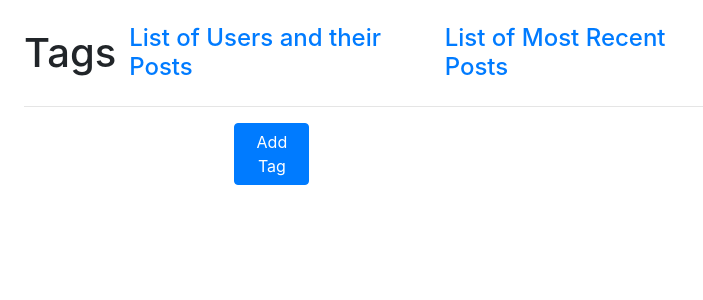
After one commit to bluesh322/blogly, a Flask app: page /tags in a window 1280 px wide. The commit adds this page. Shown: the top 300 px of the page, without its empty margins (0-703 px from the left). Run offline with Flask 2, Linux system fonts and the light colour scheme; data that the repository does not hold is empty; some libraries are stand-ins or nearby versions.

Commit message:
one to many and many to many relationships set up while creating posts and tags

```diff
--- a/app.py
+++ b/app.py
@@ -1,6 +1,6 @@
 from flask import Flask, request, render_template, redirect, flash, jsonify, session
 from flask_debugtoolbar import DebugToolbarExtension
-from models import db, connect_db, User
+from models import db, connect_db, User, Post, Tag, PostTag
 
 app = Flask(__name__)
 
@@ -17,7 +17,15 @@ sess = db.session # I don't wanna type db.session all the time
 @app.route('/')
 def show_index():
     """Redirects to /users"""
-    return redirect("/users")
+    posts_by_recent = Post.query.order_by(Post.created_at.asc()).limit(5).from_self().all()
+    return render_template("blogly.html", posts_by_recent=posts_by_recent)
+
+@app.errorhandler(404)
+def page_not_found(e):
+    # note that we set the 404 status explicitly
+    return render_template('404.html'), 404
+
+# ------------------------------------------User ROUTES------------------------------------------------------------------------
 
 @app.route('/users')
 def index():
@@ -29,7 +37,8 @@ def index():
 def show_user_details(user_id):
     """Show user details"""
     user = User.query.get_or_404(user_id)
-    return render_template("details.html", user=user)
+    posts = Post.query.filter(Post.user_id == user_id).all()
+    return render_template("user-details.html", user=user, posts=posts)
 
 @app.route('/users/new')
 def show_add_user_form():
@@ -83,3 +92,162 @@ def delete_user(user_id):
         # if you manually input an invalid id rem should not be 1
         sess.rollback()
     return redirect('/users')
+
+@app.route('/users/<int:user_id>/posts/new')
+def add_post(user_id):
+    """Show add post form"""
+    user = User.query.get_or_404(user_id)
+    tags = Tag.query.all()
+    return render_template("addPost.html", user=user, tags=tags)
+
+@app.route('/users/<int:user_id>/posts/new', methods=["POST"])
+def submit_add_post(user_id):
+    """Show add post form"""
+    action = request.form.get("add")
+    tags = Tag.query.all()
+    tag_list = [tag.id if request.form.get(f"tag_{tag.id}") else False for tag in tags]
+    if action == "add":
+
+        title = request.form["title"]
+        content = request.form["content"]
+
+        new_post = Post(title=title, content=content, user_id=user_id)
+        print(new_post)
+
+        sess.add(new_post)
+        sess.commit()
+
+        for tag in tag_list:
+            if tag != False:
+                new_post_tag = PostTag(post_id=new_post.id, tag_id=tag)
+                sess.add(new_post_tag)
+                sess.commit()
+
+        return redirect(f"/users/{user_id}")
+    else:
+        return redirect(f"/users/{user_id}")
+
+
+# ------------------------------------------POST ROUTES------------------------------------------------------------------------
+
+@app.route('/posts/<int:post_id>')
+def show_post(post_id):
+    """Show details of a post"""
+
+    post = Post.query.filter(Post.id == post_id).first()
+    return render_template("post-details.html", post=post)
+
+@app.route('/posts/<int:post_id>/edit')
+def show_edit_post_form(post_id):
+    """Show edit user form"""
+    post = Post.query.get_or_404(post_id)
+    tags = Tag.query.all()
+    tag_checked = [tag.name for tag in post.tags]
+    return render_template("editPost.html", post=post, tags=tags, tag_checked=tag_checked)
+
+@app.route('/posts/<int:post_id>/edit', methods=["POST"])
+def submit_edit_post(post_id):
+    """Submits edit user form and redirects back to users"""
+    action = request.form.get("save")
+    tags = Tag.query.all()
+    tag_list = [tag.id if request.form.get(f"tag_{tag.id}") else False for tag in tags]
+    if action == "save":
+        edit_post = Post.query.get_or_404(post_id)
+        edit_post.title = request.form["title"]
+        edit_post.content = request.form["content"]
+        tag_checked = [tag.id for tag in edit_post.tags]
+
+        sess.add(edit_post)
+        sess.commit()
+
+        for tag in tag_list:
+            if tag != False and tag not in tag_checked:
+                new_post_tag = PostTag(post_id=post_id, tag_id=tag)
+                sess.add(new_post_tag)
+                sess.commit()
+
+        return redirect(f"/posts/{post_id}")
+    else:
+        return redirect(f"/posts/{post_id}")
+
+@app.route('/posts/<int:post_id>/delete')
+def delete_post(post_id):
+    """Show add user form"""
+    post = Post.query.get(post_id)
+    user_id = post.user_id
+    rem = Post.query.filter(Post.id == post_id).delete()
+
+    if rem == 1:
+        sess.commit()
+    else:
+        # if you manually input an invalid id rem should not be 1
+        sess.rollback()
+    return redirect(f'/users/{user_id}')
+
+# ------------------------------------------TAG ROUTES------------------------------------------------------------------------
+
+@app.route('/tags')
+def show_tags():
+    """Show tag names"""
+    tags = Tag.query.all()
+    return render_template("tags.html", tags=tags)
+
+@app.route('/tags/<int:tag_id>')
+def show_tag_detail(tag_id):
+    """Show tag names"""
+    tag = Tag.query.get_or_404(tag_id)
+    return render_template("tag-details.html", tag=tag)
+
+@app.route('/tags/new')
+def show_add_tag_form():
+    """Show add user form"""
+    return render_template("addTag.html")
+
+@app.route('/tags/new', methods=["POST"])
+def submit_new_tag():
+    """Submits new user form and redirects back to users"""
+    name = request.form["name"]
+
+    new_tag = Tag(name=name)
+    sess.add(new_tag)
+    sess.commit()
+
+    return redirect(f"/tags")
+
+@app.route('/tags/<int:tag_id>/edit')
+def show_edit_tag_form(tag_id):
+    """Show edit tag form"""
+    tag = Tag.query.get_or_404(tag_id)
+    return render_template("editTag.html", tag=tag)
+
+@app.route('/tags/<int:tag_id>/edit', methods=["POST"])
+def submit_edit_tag(tag_id):
+    """Submits edit tag form and redirects back to tags"""
+    action = request.form.get("save")
+    if action == "save":
+        edit_tag = Tag.query.get_or_404(tag_id)
+        edit_tag.name = request.form["name"]
+
+        sess.add(edit_tag)
+        sess.commit()
+
+        return redirect(f"/tags")
+    else:
+        return redirect(f"/tags")
+
+@app.route('/tags/<int:tag_id>/delete')
+def delete_tag(tag_id):
+    """Show add tag form"""
+    rem = Tag.query.filter(Tag.id == tag_id).first()
+    rem.posts.clear()
+    sess.add(rem)
+    sess.commit()
+    rem = Tag.query.filter(Tag.id == tag_id).delete()
+
+    if rem == 1:
+        sess.commit()
+    else:
+        # if you manually input an invalid id rem should not be 1
+        sess.rollback()
+
+    return redirect('/tags')
--- a/templates/index.html
+++ b/templates/index.html
@@ -14,16 +14,34 @@
     <section class="m-4">
 
         {% block Content %}
+        <div class="row align-items-center">
+            <div class="col-lg-1 col-md-2">
                 <h1>Users</h1>
+            </div>
+            <div class="col-lg-3 col-md-4">
+                <h4><a href="/">List of Most Recent Posts</a></h4>
+            </div>
+            <div class="col-lg-3 col-md-4">
+                <h4><a href="/tags">List of Tags</a></h4>
+            </div>
+        </div>
+        <hr>
+        <div class="row">
+            <div class="col-lg-2 col-md-4">
                 <ul>
                     {% for user in users %}
                     <li><a href="/users/{{user.id}}">{{user.full_name()}}</a></li>
                     {% endfor %}
                 </ul>
-
+            </div>
+            <div class="col-lg-1 col-md-6">
                 <form action="/users/new">
                     <button class="btn btn-secondary">Add user</button>
                 </form>
+            </div>
+        </div>
+
+
 
         {% endblock %}
 
--- /dev/null
+++ b/templates/tags.html
@@ -0,0 +1,31 @@
+{% extends 'index.html' %}
+
+{% block Content %}
+<div class="row align-items-center">
+    <div class="col-lg-1">
+        <h1>Tags</h1>
+    </div>
+    <div class="col-lg-3">
+        <h4><a href="/users">List of Users and their Posts</a></h4>
+    </div>
+    <div class="col-lg-3 col-md-4">
+        <h4><a href="/">List of Most Recent Posts</a></h4>
+    </div>
+
+</div>
+<hr>
+<div class="row">
+    <div class="col-lg-2 col-md-4">
+        <ul>
+            {% for tag in tags %}
+            <li><a href="/tags/{{tag.id}}">{{tag.name}}</a></li>
+            {% endfor %}
+        </ul>
+    </div>
+    <div class="col-lg-1 col-md-6">
+        <form action="/tags/new">
+            <button class="btn btn-primary">Add Tag</button>
+        </form>
+    </div>
+</div>
+{% endblock %}
```
Also changed, not shown: models.py (+54 -9 lines), seed.py (+63 -1 lines), templates/404.html (added, +18 -0 lines), templates/addPost.html (added, +37 -0 lines), templates/addTag.html (added, +24 -0 lines), templates/addUser.html (+4 -4 lines), templates/blogly.html (added, +49 -0 lines), templates/editPost.html (added, +44 -0 lines), templates/editTag.html (added, +26 -0 lines), templates/editUser.html (+6 -6 lines), templates/post-details.html (added, +46 -0 lines), templates/tag-details.html (added, +29 -0 lines), templates/user-details.html (added, +40 -0 lines). Lines whose indentation alone changed are shown as unchanged.
